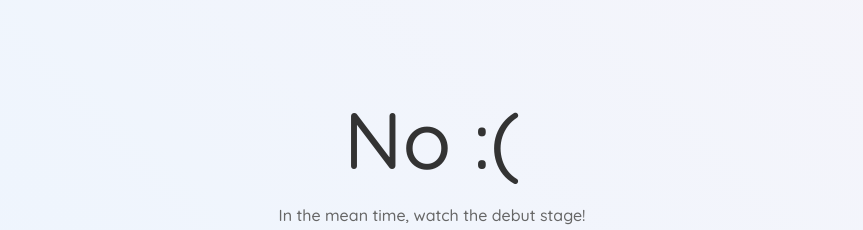
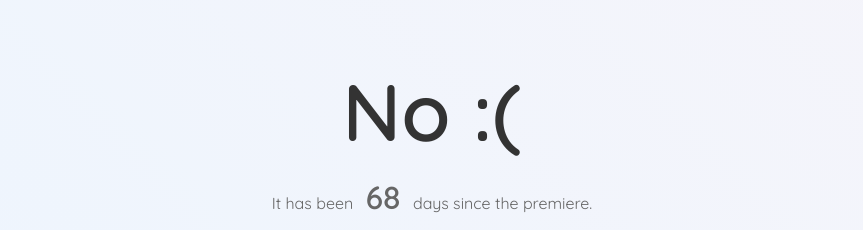
Before and after one commit to sheronimo/IsTheDreamStageAudioOutYet, a plain HTML site: page index.html in a window 1280 px wide. Shown: the top 230 px of the page, without its empty margins (208-1071 px from the left). Drawn offline with nearby package versions, Linux system fonts and the light colour scheme.

Commit message:
add counter

```diff
--- /dev/null
+++ b/app.js
@@ -0,0 +1,18 @@
+const dateDifference = () => {
+	const dateDebut = dayjs('2021-12-18');
+	const dateToday = dayjs();
+
+	return dateToday.diff(dateDebut, 'days');
+};
+
+(function updateCount() {
+	const el = document.querySelector('#daycount');
+	const baseCount = parseInt(el.innerText);
+
+	if (baseCount < dateDifference()) {
+		el.innerText = baseCount + 1;
+		setTimeout(updateCount, 25);
+	} else {
+		el.innerText = dateDifference();
+	}
+})();
--- a/index.html
+++ b/index.html
@@ -25,6 +25,10 @@
 	</head>
 	<body>
 		<h1 class="main-head">No :(</h1>
+		<p class="main-sub">
+			It has been <span id="daycount" class="daycount">0</span> days since the
+			premiere.
+		</p>
 		<p class="main-sub">In the mean time, watch the debut stage!</p>
 		<div class="video-wrapper">
 			<iframe
@@ -36,5 +40,13 @@
 				allowfullscreen
 			></iframe>
 		</div>
+
+		<script
+			src="https://cdnjs.cloudflare.com/ajax/libs/dayjs/1.10.7/dayjs.min.js"
+			integrity="sha512-bwD3VD/j6ypSSnyjuaURidZksoVx3L1RPvTkleC48SbHCZsemT3VKMD39KknPnH728LLXVMTisESIBOAb5/W0Q=="
+			crossorigin="anonymous"
+			referrerpolicy="no-referrer"
+		></script>
+		<script src="app.js" defer></script>
 	</body>
 </html>
--- a/style.css
+++ b/style.css
@@ -1,5 +1,5 @@
 /* Import Fonts */
-@import url('https://fonts.googleapis.com/css2?family=Quicksand:wght@300;500&display=swap');
+@import url('https://fonts.googleapis.com/css2?family=Quicksand:wght@400;600&display=swap');
 
 /* Variables */
 :root {
@@ -34,12 +34,19 @@ body {
 	align-items: center;
 	text-align: center;
 	overflow: hidden;
+	font-weight: 400;
 }
 
 .main-head {
 	font-size: 5rem;
-	font-weight: 500;
+	font-weight: 600;
 	color: hsl(360, 0%, 20%);
+}
+
+.daycount {
+	font-size: 2rem;
+	margin: 0 0.5rem;
+	font-weight: 600;
 }
 
 .main-sub {
```
